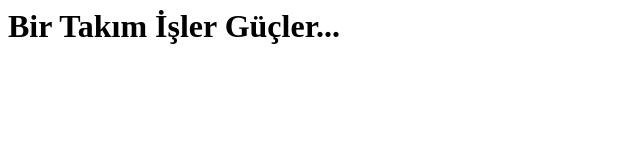
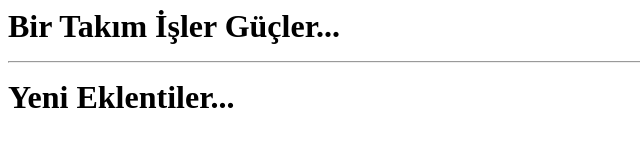
Before and after one commit to omurxcicek/omurxcicek.github.io, a plain HTML site: page index.html in a window 1280 px wide. Shown: the whole page, without its empty margins (0-640 px from the left). Drawn offline with Linux system fonts and the light colour scheme.

Commit message:
Update index.html

```diff
--- a/index.html
+++ b/index.html
@@ -3,6 +3,7 @@
 <meta charset="UTF-8" />
 </head>
 <body>
-<h1>Bir Takım İşler Güçler...
+<h1>Bir Takım İşler Güçler...<hr>
+  Yeni Eklentiler...
 </body>
 </html>
```
